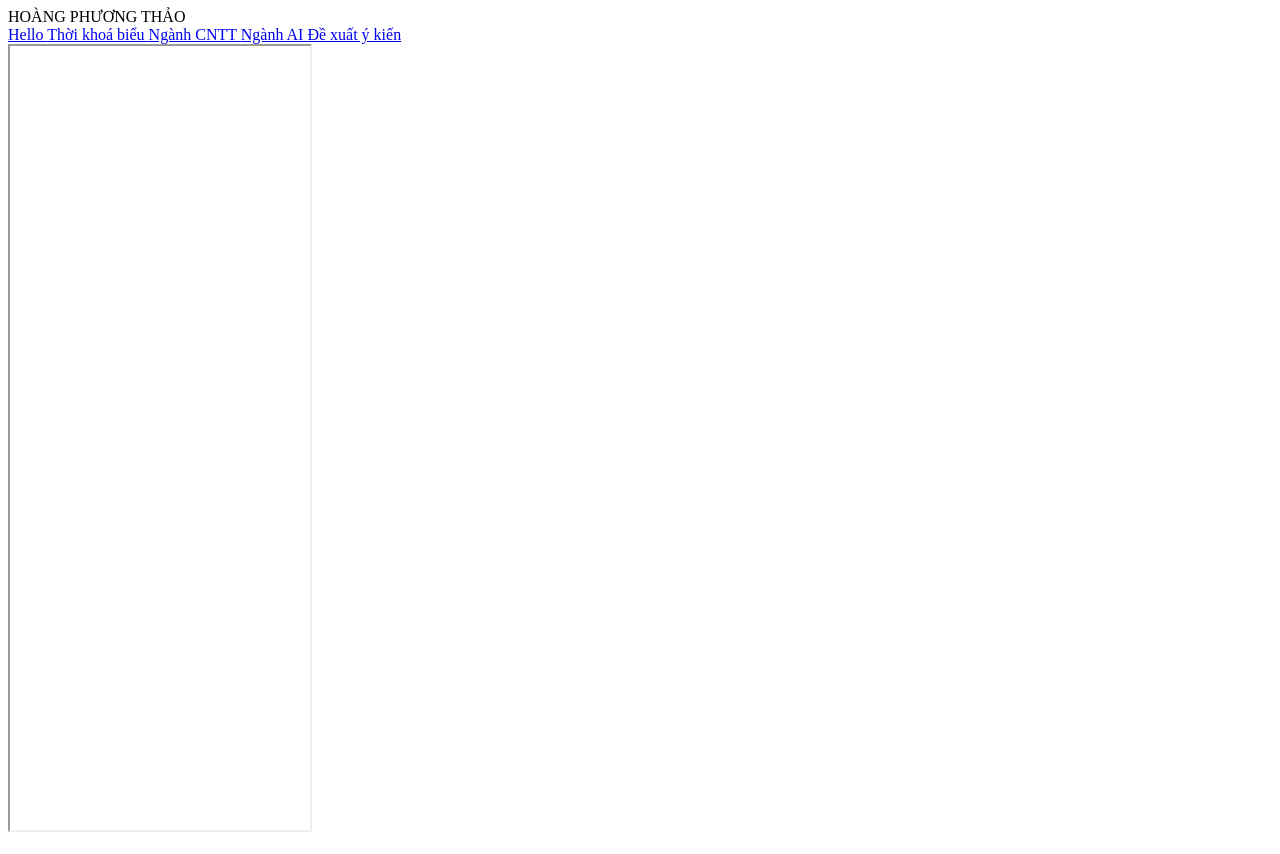
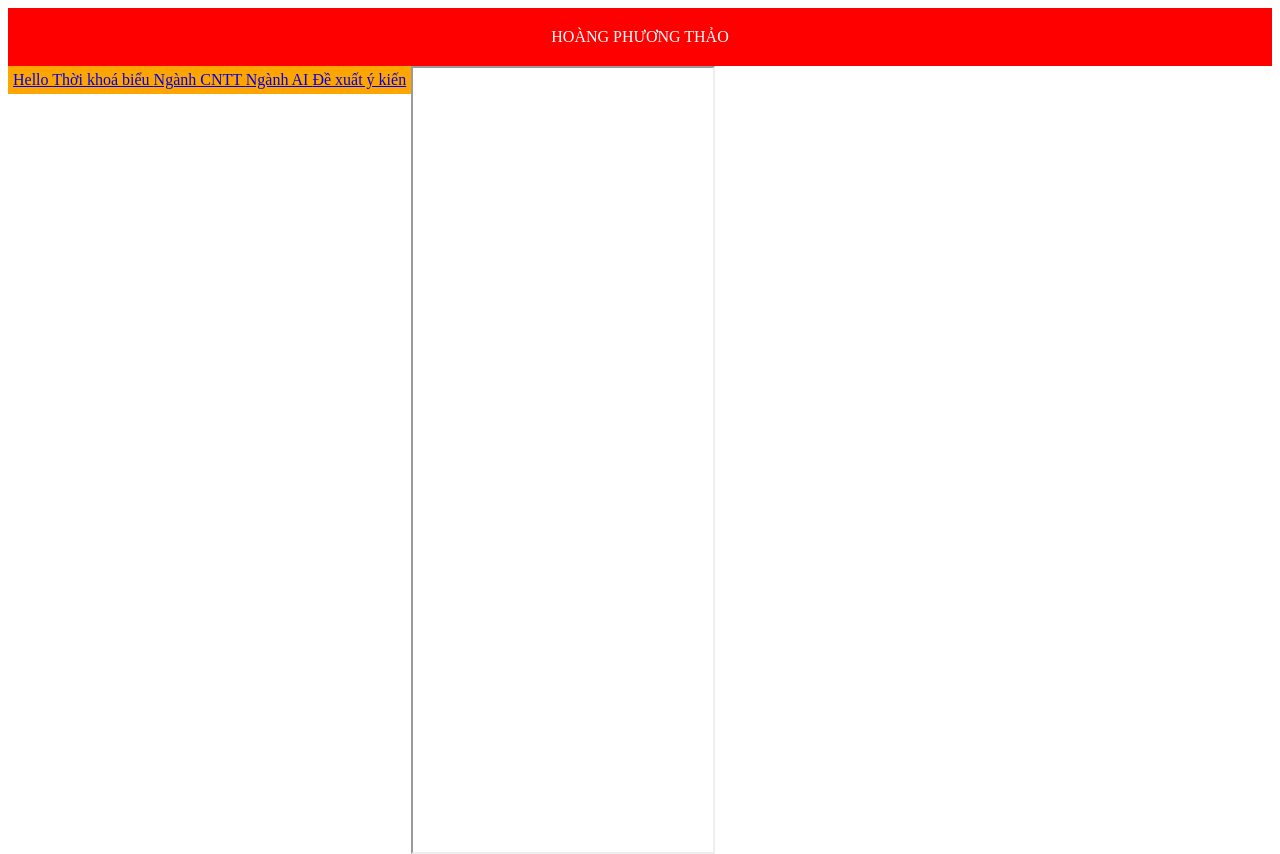
Before and after one commit to pthao-1/hoangphuongthao, a plain HTML site: page index.html in a window 1280 px wide. Before the commit the page ends 832 px from the top, so only its background shows below. Drawn offline with Linux system fonts and the light colour scheme.

Commit message:
Update style.css

```diff
--- a/style.css
+++ b/style.css
@@ -2,3 +2,24 @@ html {
   height: 100%;
   width: 100%;
 }
+
+.td {
+  color: White;
+  background-color: red;
+  text-align: center;
+  padding: 20px;
+}
+.muc {
+  color: black;
+  background-color: orange;
+  padding: 5px;
+  display: block;
+  float: left;
+}
+.demuc a {
+  color: white;
+}
+.demuc a:hover {
+  color: black;
+  background-color: pink;
+}
```
